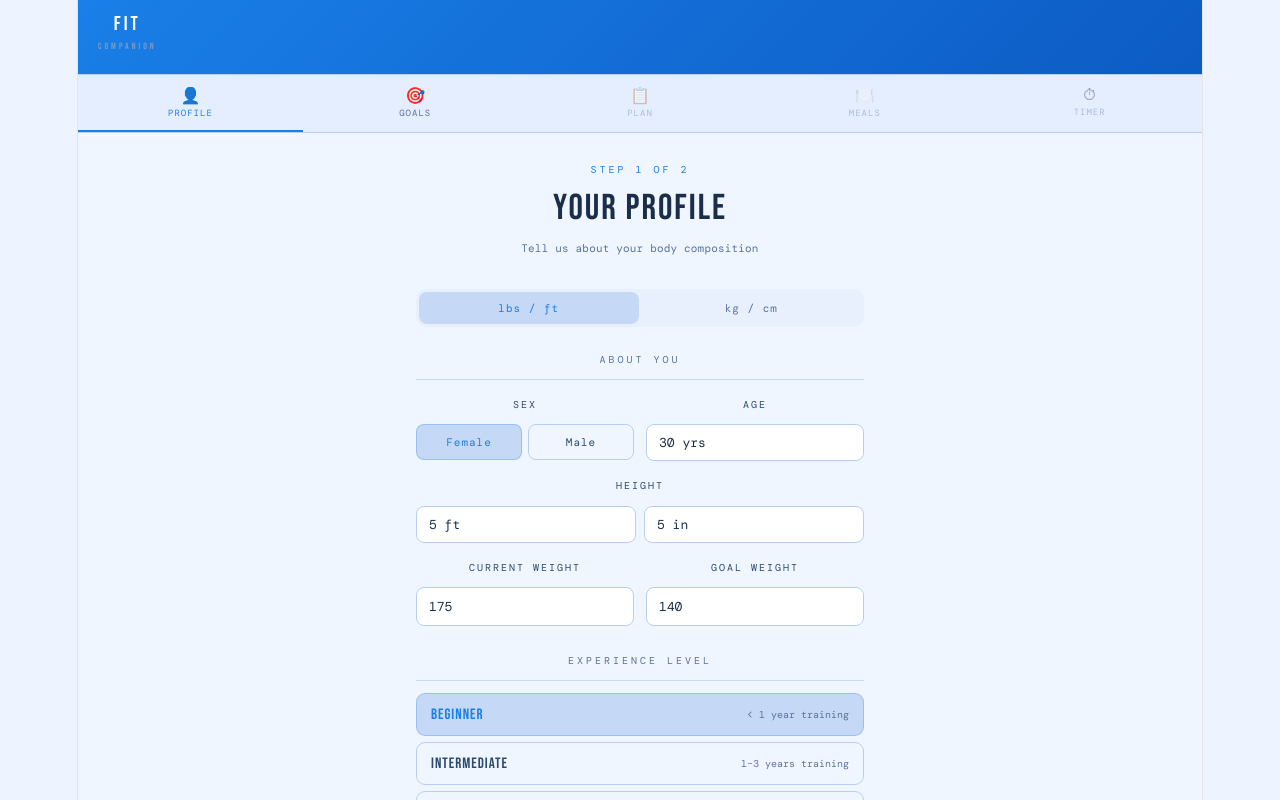
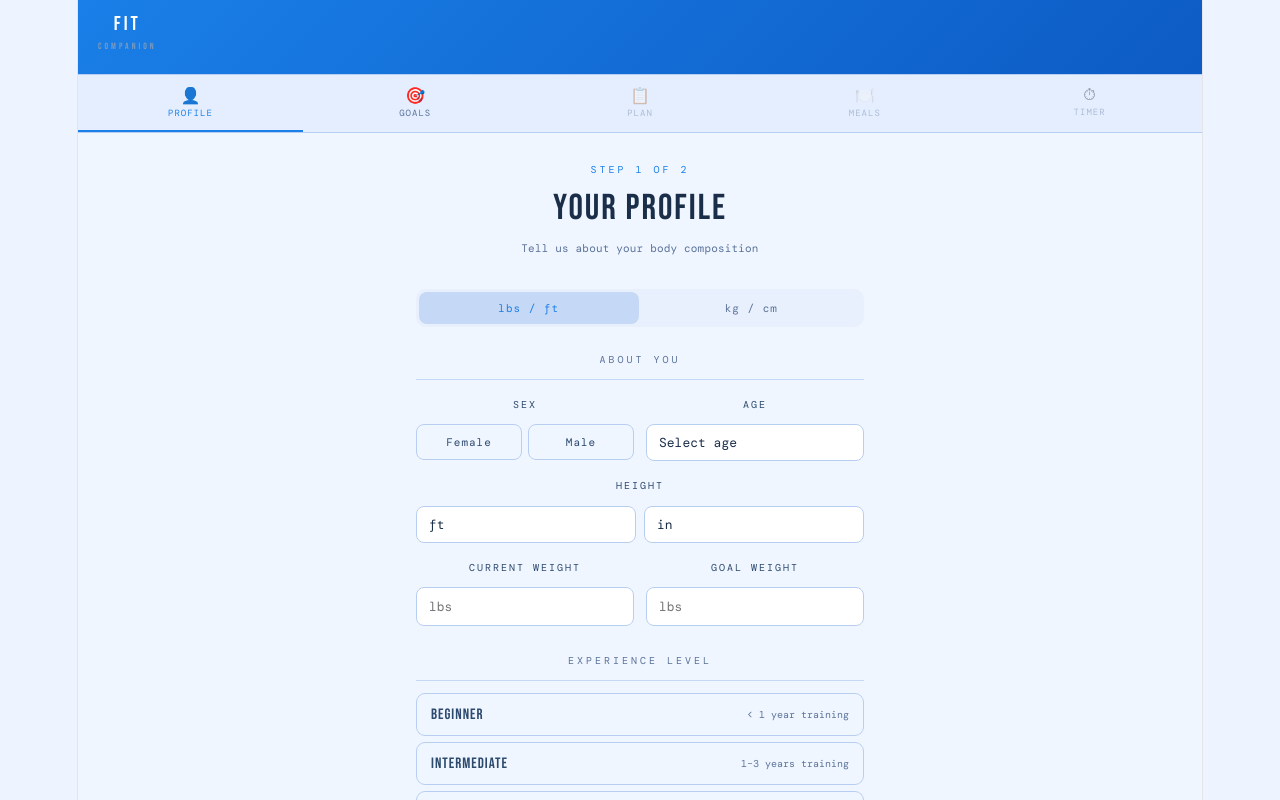
Before and after one commit to DAE1101/fitness-companion, a React (Vite) app: page / in a window 1280 px wide. Shown: the top 800 px of the page. Built offline with nearby package versions, Linux system fonts and the light colour scheme.

Commit message:
remove default values

```diff
--- a/src/App.jsx
+++ b/src/App.jsx
@@ -515,17 +515,17 @@ export default function FitnessCompanion() {
   const [unit,   setUnit  ] = useState("imperial");
 
   // Profile
-  const [gender,     setGender    ] = useState("female");
-  const [age,        setAge       ] = useState(30);
-  const [heightFt,   setHeightFt  ] = useState(5);
-  const [heightIn,   setHeightIn  ] = useState(5);
-  const [heightCm,   setHeightCm  ] = useState(165);
-  const [weightLbs,  setWeightLbs ] = useState(175);
-  const [weightKg,   setWeightKg  ] = useState(79);
-  const [goalLbs,    setGoalLbs   ] = useState(140);
-  const [goalKg,     setGoalKg    ] = useState(63);
-  const [activityIdx,setActivityIdx]=useState(2);
-  const [experience, setExperience] = useState("beginner");
+  const [gender,     setGender    ] = useState(null);
+  const [age,        setAge       ] = useState("");
+  const [heightFt,   setHeightFt  ] = useState("");
+  const [heightIn,   setHeightIn  ] = useState("");
+  const [heightCm,   setHeightCm  ] = useState("");
+  const [weightLbs,  setWeightLbs ] = useState("");
+  const [weightKg,   setWeightKg  ] = useState("");
+  const [goalLbs,    setGoalLbs   ] = useState("");
+  const [goalKg,     setGoalKg    ] = useState("");
+  const [activityIdx,setActivityIdx]=useState(null);
+  const [experience, setExperience] = useState(null);
 
   // Goal
   const [goal, setGoal] = useState(null);
@@ -537,14 +537,15 @@ export default function FitnessCompanion() {
   const goalObj = GOALS.find(g=>g.id===goal);
 
   function handleCalculate(){
-    const hCm = unit==="imperial" ? ftInToCm(heightFt,heightIn) : heightCm;
-    const wKg  = unit==="imperial" ? lbsToKg(weightLbs) : weightKg;
-    let gKg   = unit==="imperial" ? lbsToKg(goalLbs) : goalKg;
+    const hCm = unit==="imperial" ? ftInToCm(+heightFt||0, +heightIn||0) : +heightCm||0;
+    const wKg  = unit==="imperial" ? lbsToKg(+weightLbs||0) : +weightKg||0;
+    let gKg   = unit==="imperial" ? lbsToKg(+goalLbs||0) : +goalKg||0;
 
-    if(goal==="gain") gKg = wKg + (unit==="imperial" ? lbsToKg(goalLbs - weightLbs) : goalKg - weightKg);
+    if(!gender||!age||!hCm||!wKg){ alert("Please fill in all fields before continuing."); return; }
+    if(goal==="gain") gKg = wKg + (unit==="imperial" ? lbsToKg((+goalLbs||0) - (+weightLbs||0)) : (+goalKg||0) - (+weightKg||0));
 
     const m = calcMacros({ gender, age, heightCm:hCm, weightKg:wKg, goalWeightKg:gKg,
-                            activityMult:ACTIVITY[activityIdx].mult, goal });
+                            activityMult:ACTIVITY[activityIdx!==null?activityIdx:1].mult, goal });
     const p = getWorkoutPlan(goal, experience);
     setMacros(m);
     setWoPlan(p);
@@ -599,7 +600,7 @@ export default function FitnessCompanion() {
           <div>
             <Label>Age</Label>
             <select value={age} onChange={e=>setAge(+e.target.value)} style={sel}>
-              {Array.from({length:83},(_,i)=>i+18).map(a=><option key={a} value={a}>{a} yrs</option>)}
+              {[<option key="" value="" disabled>Select age</option>,...Array.from({length:83},(_,i)=>i+18).map(a=><option key={a} value={a}>{a} yrs</option>)]}
             </select>
           </div>
         </div>
@@ -609,10 +610,10 @@ export default function FitnessCompanion() {
           {unit==="imperial"?(
             <div style={{display:"flex",gap:8}}>
               <select value={heightFt} onChange={e=>setHeightFt(+e.target.value)} style={sel}>
-                {[4,5,6,7].map(f=><option key={f} value={f}>{f} ft</option>)}
+                {[<option key="" value="" disabled>ft</option>,...[4,5,6,7].map(f=><option key={f} value={f}>{f} ft</option>)]}
               </select>
               <select value={heightIn} onChange={e=>setHeightIn(+e.target.value)} style={sel}>
-                {Array.from({length:12},(_,i)=>(<option key={i} value={i}>{i} in</option>))}
+                {[<option key="" value="" disabled>in</option>,...Array.from({length:12},(_,i)=>(<option key={i} value={i}>{i} in</option>))]}
               </select>
             </div>
           ):(
```
